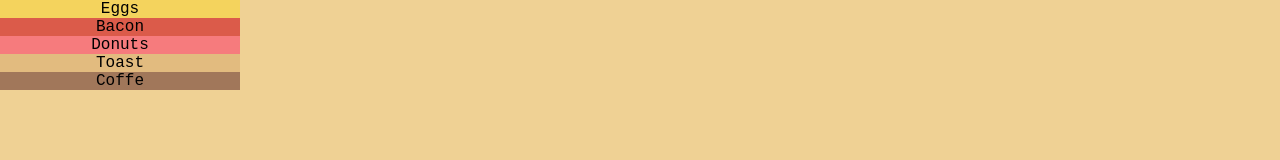
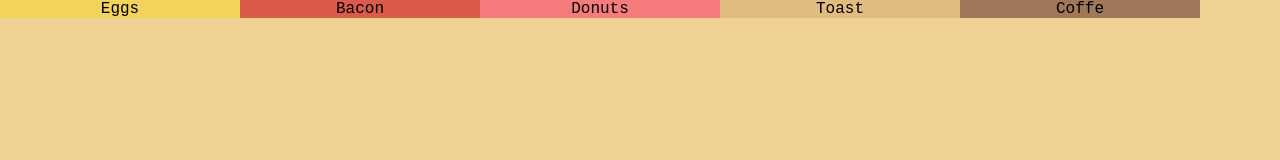
Before and after one commit to Macio1992/KursFrontEnd, a plain HTML site: page sprint8/project/index.html in a window 1280 px wide. Drawn offline with Linux system fonts and the light colour scheme.

Commit message:
Sprint8: title fixes html/css.

```diff
--- a/sprint8/project/index.html
+++ b/sprint8/project/index.html
@@ -9,13 +9,11 @@
 </head>
 <body>
   <div class="container">
-    <div class="container__colo1r">
-    <div class="container__color--yellow">Eggs</div>
-    <div class="container__color--red">Bacon</div>
-    <div class="container__color--pink">Donuts</div>
-    <div class="container__color--beige">Toast</div>
-    <div class="container__color--brown">Coffe</div>
-    </div>
+    <div class="container__color container__color--yellow">Eggs</div>
+    <div class="container__color container__color--red">Bacon</div>
+    <div class="container__color container__color--pink">Donuts</div>
+    <div class="container__color container__color--beige">Toast</div>
+    <div class="container__color container__color--brown">Coffe</div>
   </div>
 </body>
 </html>
--- a/sprint8/project/style.css
+++ b/sprint8/project/style.css
@@ -5,11 +5,8 @@ body {
 }
 
 .container {
-  display: block;
-}
-
-.container__color1 {
   display: flex;
+  align-items: flex-end;
 }
 
 .container__color--yellow {
```
